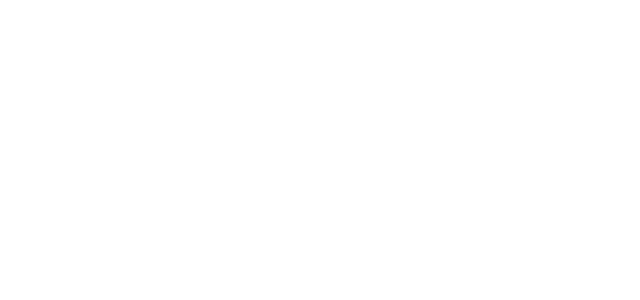
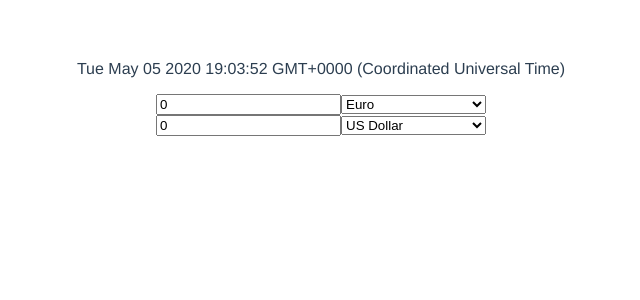
Before and after one commit to alex1431999/factset-excercise, a Vue app in the folder factset-exercise/: page / in a window 1280 px wide. Shown: the top 300 px of the page, without its empty margins (319-959 px from the left). Built offline with nearby package versions, Linux system fonts and the light colour scheme.

Commit message:
Implement Currency Converter Component
Not styled yet

```diff
--- a/factset-exercise/src/App.vue
+++ b/factset-exercise/src/App.vue
@@ -1,17 +1,24 @@
 <template>
   <div id="app">
-    <CurrencyConvertor/>
+    <CurrencyConverter :currencies="currencies"/>
   </div>
 </template>
 
 <script>
-import CurrencyConvertor from './components/CurrencyConvertor.vue'
+import CurrencyConverter from '@/components/CurrencyConverter.vue'
+import currencies from '@/data/currencies.json'
 
 export default {
   name: 'App',
   components: {
-    CurrencyConvertor,
-  }
+    CurrencyConverter,
+  },
+
+  data() {
+    return {
+      currencies,
+    }
+  },
 }
 </script>
 
--- /dev/null
+++ b/factset-exercise/src/components/CurrencyConverter.vue
@@ -0,0 +1,158 @@
+<template>
+  <div class="currency-converter">
+    <p v-if="base && target && value && result">
+      {{value}} {{$t(`currencyConverter.currencies.${base}`)}} {{$t(`currencyConverter.equals`)}} {{result}} {{$t(`currencyConverter.currencies.${target}`)}}
+    </p>
+
+    <p>{{date}}</p>
+
+    <input
+      type="number"
+      v-model="value"
+      @input="valueOnInputHandler"
+    />
+
+    <select v-model="base" @change="baseOnChangeHandler">
+      <option
+        v-for="currency in currencyStrings"
+        :value="currency" :key="currency">
+          {{$t(`currencyConverter.currencies.${currency}`)}}
+        </option>
+    </select>
+    <br/>
+
+    <input
+      type="number"
+      v-model="result"
+      @input="resultOnInputHandler"
+    />
+
+    <select v-model="target" @change="targetOnChangeHandler">
+      <option
+        v-for="currency in currenciesAvailabe"
+        :value="currency"
+        :key="currency">
+          {{$t(`currencyConverter.currencies.${currency}`)}}
+        </option>
+    </select>
+  </div>
+</template>
+
+<script>
+import CurrencyConverter from "@/lib/currencyConverter";
+
+export default {
+  name: 'currencyConverter',
+  props: {
+    currencies: Array,
+  },
+
+  data() {
+    return {
+      date: Date,
+      base: String,
+      target: String,
+      value: 0, // Default value
+      result: 0, // Default value
+    }
+  },
+
+  computed: {
+    currencyStrings() {
+      return this.currencies
+        .map(e => e.base) // All bases
+        .concat(this.currencies.map(e => e.target)) // All targets
+        .filter((v, i, a) => a.indexOf(v) === i) // Unique values only
+    },
+
+    currenciesAvailabe() {
+      const currencies = []
+
+      for (let i = 0; i < this.currencies.length; i += 1) {
+        const currency = this.currencies[i]
+
+        /* Check if a conversion is possible */
+        if (currency.base === this.base) {
+          currencies.push(currency.target)
+        } else if (currency.target === this.base) {
+          currencies.push(currency.base)
+        }
+      }
+
+      return currencies
+    },
+  },
+
+  mounted() {
+    // Set the date to today
+    this.date = new Date()
+
+    /* Set the initial currencies for convenience */
+    if (this.currencies.length > 0) {
+      this.base = this.currencies[0].base
+      this.target = this.currencies[0].target
+    }
+
+    // Initialise currency converter
+    this.currencyConverter = new CurrencyConverter(this.currencies)
+  },
+
+  methods: {
+
+    /**
+     * Set value using conversion
+     */
+    setValue() {
+      /* Only trigger if both currencies have been selected */
+      if (typeof(this.target) === 'string' && typeof(this.base) === 'string') {
+        this.value = this.currencyConverter.convert(this.target, this.base, this.result)
+      }
+    },
+
+
+    /**
+     * Set result using conversion
+     */
+    setResult() {
+      /* Only trigger if both currencies have been selected */
+      if (typeof(this.target) === 'string' && typeof(this.base) === 'string') {
+        this.result = this.currencyConverter.convert(this.base, this.target, this.value)
+      }
+    },
+
+    /**
+     * Update the result if the value is edited
+     */
+    valueOnInputHandler() {
+      this.setResult()
+    },
+
+    /**
+     * Update the value if the result is edited
+     */
+    resultOnInputHandler() {
+      this.setValue()
+    },
+
+    /**
+     * Set the target if the base is edited
+     * For convenience and error avoidance
+     */
+    baseOnChangeHandler() {
+      if (this.currenciesAvailabe.length > 0) {
+        this.target = this.currenciesAvailabe[0]
+      }
+
+      this.setResult()
+    },
+
+    /**
+     * Set the result
+     * For convenience and error avoidance
+     */
+    targetOnChangeHandler() {
+      this.setResult()
+    }
+  }
+}
+</script>
--- a/factset-exercise/src/components/CurrencyConvertor.vue
+++ /dev/null
@@ -1,11 +0,0 @@
-<template>
-  <div class="currency-convertor">
-  </div>
-</template>
-
-<script>
-export default {
-  name: 'CurrencyConvertor',
-  props: {}
-}
-</script>
```
